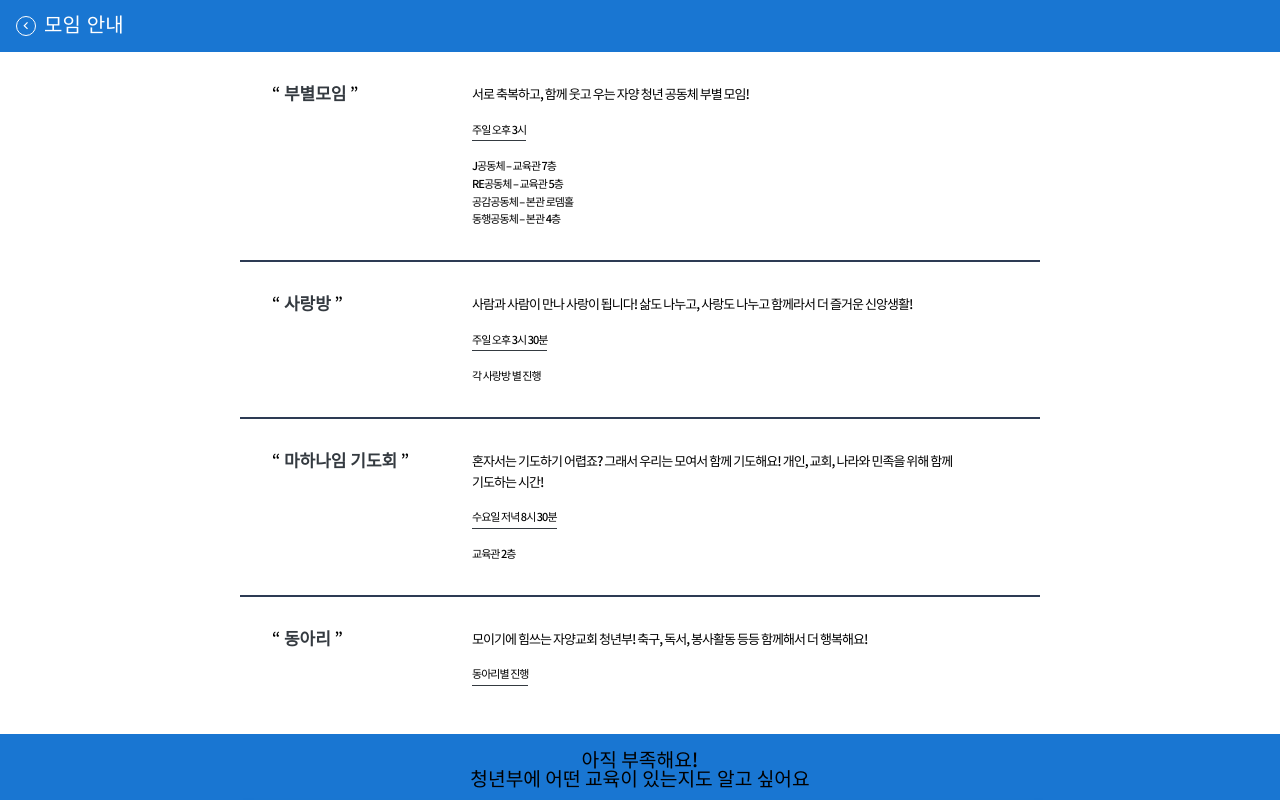
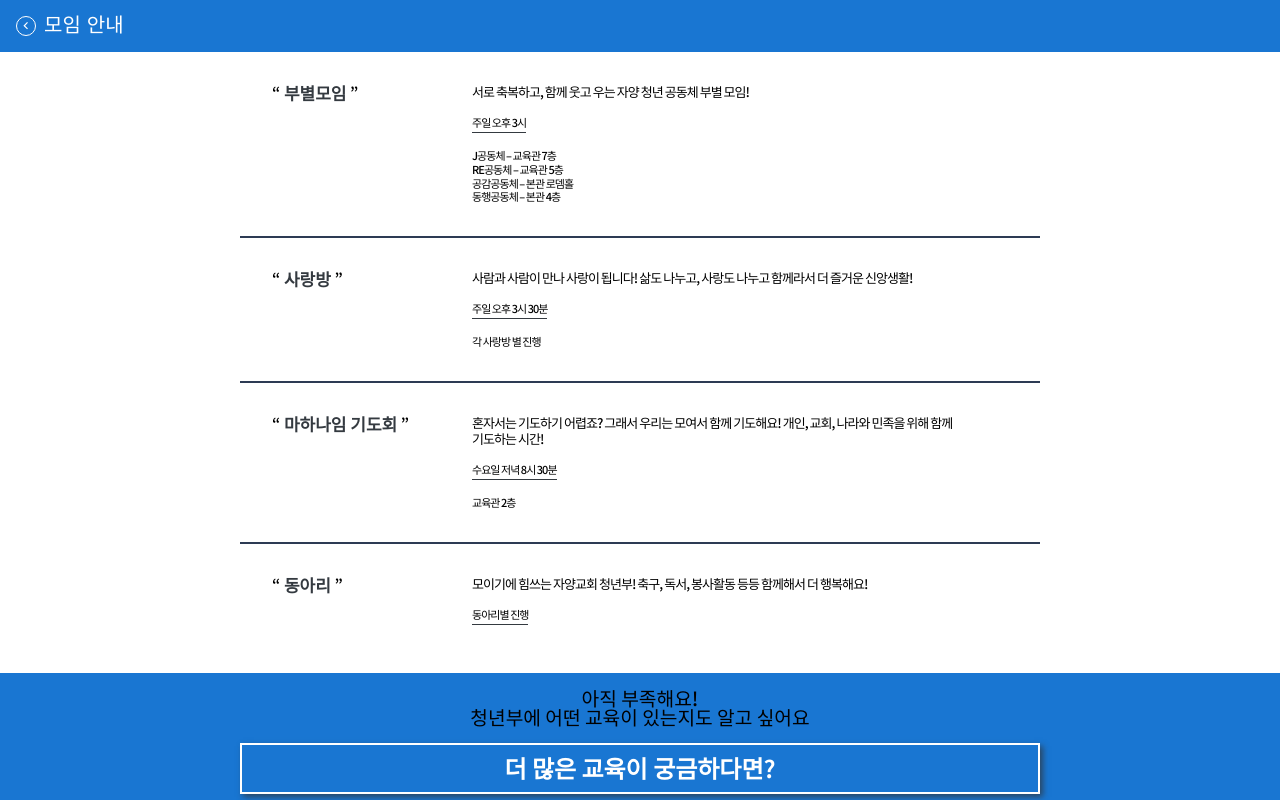
Before and after one commit to DublinCity/jayang-front, a React (Create React App) app: page /gathering in a window 1280 px wide. Shown: the top 800 px of the page. Built offline with nearby package versions, Linux system fonts and the light colour scheme; a web font is replaced by a local one.

Commit message:
line-height 수정

```diff
--- a/src/Gathering/index.tsx
+++ b/src/Gathering/index.tsx
@@ -79,7 +79,7 @@ const CellTitleText = styled(StyledDiv)`
 `;
 
 const CellDescWrap = styled(StyledDiv)`
-	line-height: 1.6;
+	line-height: 1.25;
 	letter-spacing: -0.06rem;
 	flex: 3;
 	display: flex;
```
